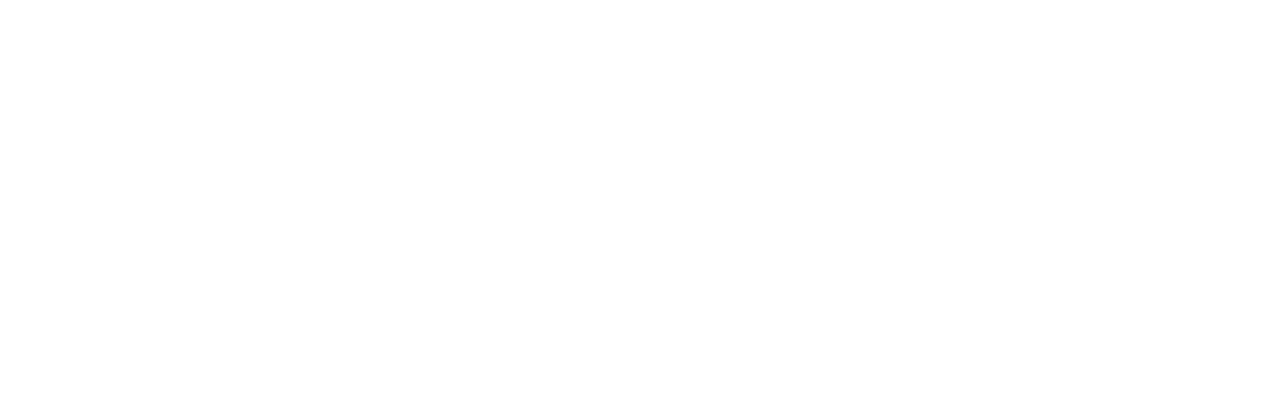
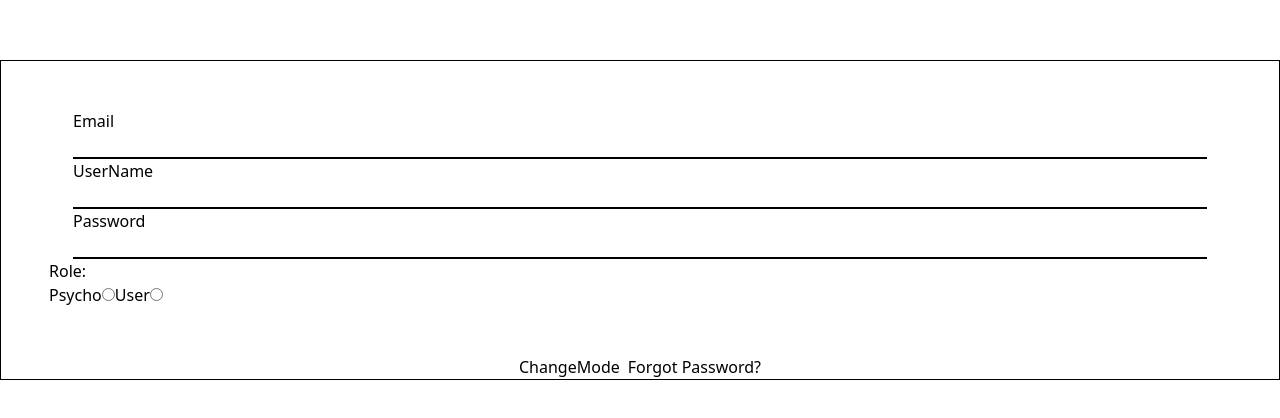
Before and after one commit to nirglus/Ozen-Kashevet, a React (Vite) app in the folder Client/: page /auth in a window 1280 px wide. Shown: the part 180-598 px from the top of the page. Built offline with nearby package versions, Linux system fonts and the light colour scheme.

Commit message:
basic login page

```diff
--- a/Client/src/components/auth/forgotPw.jsx
+++ b/Client/src/components/auth/forgotPw.jsx
@@ -1,6 +1,6 @@
 import React from 'react'
 
-export default function forgotPw() {
+export default function ForgotPassword() {
   return (
     <div>
 
--- a/Client/src/components/auth/login.jsx
+++ b/Client/src/components/auth/login.jsx
@@ -1,9 +1,16 @@
 import React from 'react'
 
-export default function login() {
+export default function Login() {
   return (
-    <div>
-
+    <div className='w-screen h-fit p-12'>
+      <div className="w-full px-6">
+        <label className=''>Username</label>
+        <input className='w-full border-b-2 border-black'></input>
+      </div>
+      <div className="w-full px-6">
+        <label className=''>Password</label>
+        <input className='w-full border-b-2 border-black'></input>
+      </div>
     </div>
   )
 }
--- a/Client/src/components/auth/register.jsx
+++ b/Client/src/components/auth/register.jsx
@@ -1,9 +1,27 @@
 import React from 'react'
 
-export default function register() {
-  return (
-    <div>
-
-    </div>
-  )
+export default function Register() {
+    return (
+        <div className='w-screen h-fit p-12'>
+            <div className="w-full px-6">
+                <label className=''>Email</label>
+                <input className='w-full border-b-2 border-black'></input>
+            </div>
+            <div className="w-full px-6">
+                <label className=''>UserName</label>
+                <input className='w-full border-b-2 border-black'></input>
+            </div>
+            <div className="w-full px-6">
+                <label className=''>Password</label>
+                <input type='password' className='w-full border-b-2 border-black'></input>
+            </div>
+            <span>Role:</span>
+            <div>
+                <label htmlFor='psycho'>Psycho</label>
+                <input id='psycho' type='radio'></input>
+                <label htmlFor='user'>User</label>
+                <input id='user' type='radio'></input>
+            </div>
+        </div>
+    )
 }
--- a/Client/src/pages/auth/auth.jsx
+++ b/Client/src/pages/auth/auth.jsx
@@ -1,5 +1,26 @@
 import { useState } from "react";
+import Login from "../../components/auth/login";
+import Register from "../../components/auth/register";
+import ForgotPassword from "../../components/auth/forgotPw";
 
 export default function Auth() {
 
+    const [formMode, setFormMode] = useState(false)
+
+    const changeMode = (e) => {
+        e.preventDefault()
+        setFormMode(!formMode)
+    }
+    return (
+        <section className="h-screen flex justify-center items-center">
+            <form className="AuthContainer border-solid border-black border w-screen h-fit flex flex-wrap">
+                {formMode ? <Login /> : <Register />}
+                <div className=" w-full justify-center gap-2 flex">
+                    <button onClick={changeMode} className="">ChangeMode</button>
+                    <button className="">Forgot Password?</button>
+                </div>
+            </form >
+        </section>
+    )
+
 }
```
